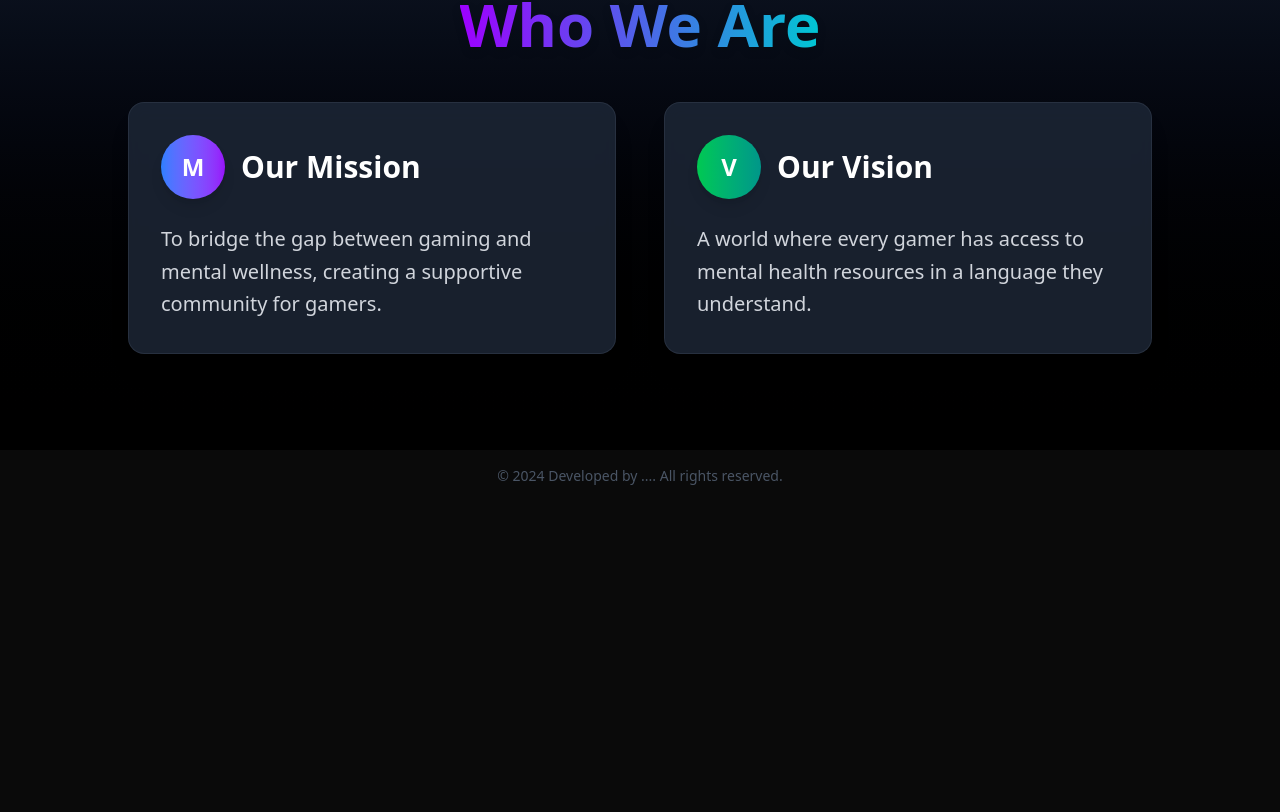
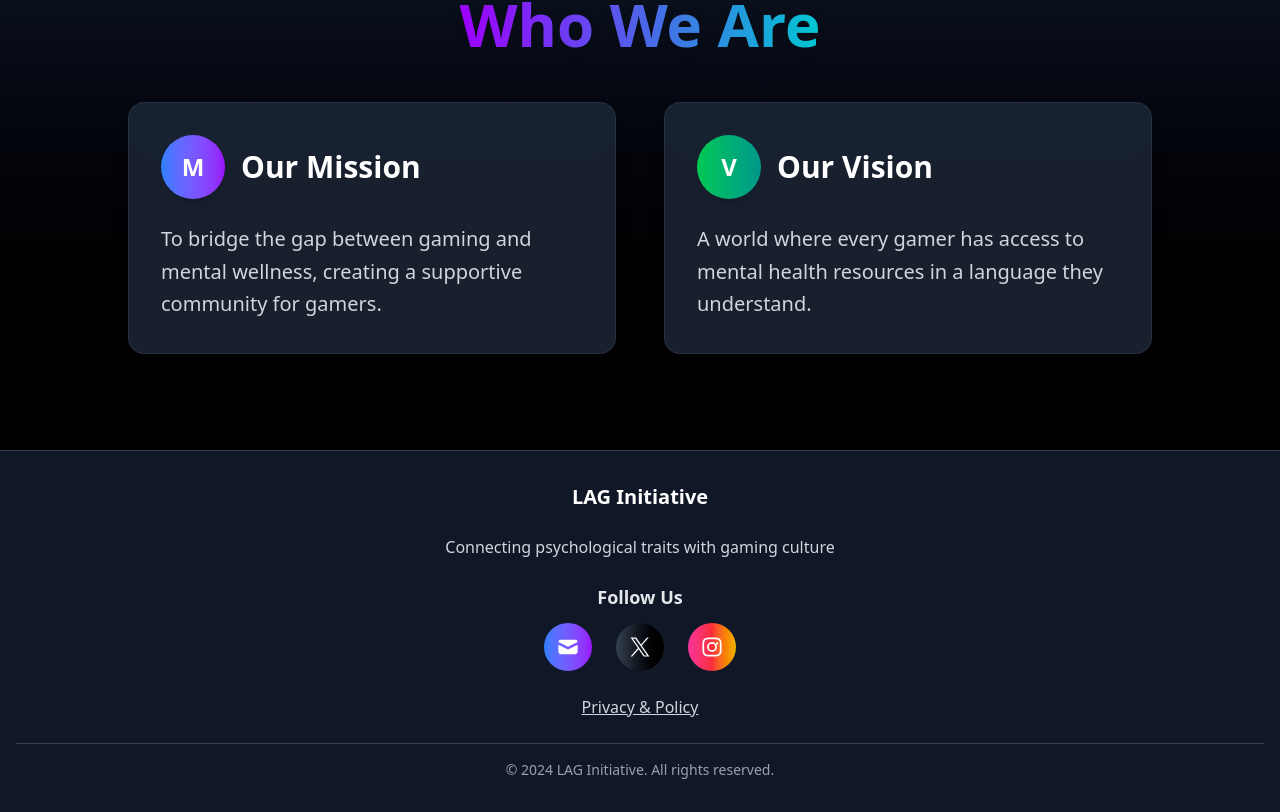
Before and after one commit to A222moq3e/LAG_Website, a Next.js app: page /en in a window 1280 px wide. Shown: the part 902-1714 px from the top of the page. Before the commit the page ends 1404 px from the top, so only its background shows below. Built offline with nearby package versions, Linux system fonts and the light colour scheme.

Commit message:
better footer

```diff
--- a/app/components/Footer.js
+++ b/app/components/Footer.js
@@ -9,15 +9,95 @@ export default function Footer() {
   const locale = params?.locale || 'en';
 
   return (
-    <div className="flex justify-between items-center">
-      <div className="container mx-auto items-center p-4">
+    <footer className="bg-gray-900 border-t border-gray-700 mt-auto">
+      <div className="container mx-auto px-4 py-8">
+        <div className="flex flex-col items-center space-y-6 text-center">
+
+          {/* Title */}
+          <div>
+            <h3 className="text-xl font-bold text-white">
+              {t(locale, 'footer.title')}
+            </h3>
+          </div>
+
+          {/* Description */}
+          <div>
             <p
-          className="text-center text-sm text-gray-600"
+              className="text-gray-300 max-w-md"
+              dir={locale === 'ar' ? 'rtl' : 'ltr'}
+            >
+              {t(locale, 'footer.description')}
+            </p>
+          </div>
+
+          {/* Follow Us Section */}
+          <div className="flex flex-col items-center space-y-3">
+            <h4 className="text-lg font-semibold text-gray-200">
+              {t(locale, 'footer.followUs')}
+            </h4>
+            <div className="flex gap-6 justify-center">
+              {/* Email */}
+              <a
+                href="mailto:contact@laginitiative.com"
+                className="p-3 rounded-full bg-gradient-to-r from-blue-500 to-purple-600 text-white hover:from-blue-600 hover:to-purple-700 transition-all duration-300 transform hover:scale-110"
+                aria-label="Email"
+              >
+                <svg className="w-6 h-6" fill="currentColor" viewBox="0 0 20 20">
+                  <path d="M2.003 5.884L10 9.882l7.997-3.998A2 2 0 0016 4H4a2 2 0 00-1.997 1.884z" />
+                  <path d="M18 8.118l-8 4-8-4V14a2 2 0 002 2h12a2 2 0 002-2V8.118z" />
+                </svg>
+              </a>
+
+              {/* X (Twitter) */}
+              <a
+                href="https://x.com/laginitiative"
+                target="_blank"
+                rel="noopener noreferrer"
+                className="p-3 rounded-full bg-gradient-to-r from-gray-700 to-black text-white hover:from-gray-600 hover:to-gray-900 transition-all duration-300 transform hover:scale-110"
+                aria-label="X (Twitter)"
+              >
+                <svg className="w-6 h-6" fill="currentColor" viewBox="0 0 20 20">
+                  <path d="M11.4678 8.77491L17.2961 2H15.915L10.8543 7.88256L6.81232 2H2.15039L8.26263 10.8955L2.15039 18H3.53159L8.87581 11.7878L13.1444 18H17.8063L11.4675 8.77491H11.4678ZM9.57608 10.9738L8.95678 10.0881L4.02925 3.03974H6.15068L10.1273 8.72795L10.7466 9.61374L15.9156 17.0075H13.7942L9.57608 10.9742V10.9738Z" />
+                </svg>
+              </a>
+
+              {/* Instagram */}
+              <a
+                href="https://instagram.com/laginitiative"
+                target="_blank"
+                rel="noopener noreferrer"
+                className="p-3 rounded-full bg-gradient-to-r from-pink-500 via-red-500 to-yellow-500 text-white hover:from-pink-600 hover:via-red-600 hover:to-yellow-600 transition-all duration-300 transform hover:scale-110"
+                aria-label="Instagram"
+              >
+                <svg className="w-6 h-6" fill="currentColor" viewBox="0 0 20 20">
+                  <path fillRule="evenodd" d="M10 2c2.172 0 2.43.01 3.281.048.85.038 1.434.174 1.943.372a3.9 3.9 0 011.416.923c.445.444.718.89.923 1.417.197.509.334 1.093.372 1.942C17.99 7.57 18 7.828 18 10s-.01 2.43-.048 3.281c-.038.85-.174 1.434-.372 1.943a3.9 3.9 0 01-.923 1.416c-.444.445-.89.718-1.417.923-.509.197-1.093.334-1.942.372C12.43 17.99 12.172 18 10 18s-2.43-.01-3.281-.048c-.85-.038-1.434-.174-1.943-.372a3.9 3.9 0 01-1.416-.923c-.445-.444-.718-.89-.923-1.417-.197-.509-.334-1.093-.372-1.942C2.01 12.43 2 12.172 2 10s.01-2.43.048-3.281c.038-.85.174-1.434.372-1.943a3.9 3.9 0 01.923-1.416c.444-.445.89-.718 1.417-.923.509-.197 1.093-.334 1.942-.372C7.57 2.01 7.828 2 10 2zm0 1.44c-2.136 0-2.39.009-3.233.047-.78.035-1.204.166-1.486.276a2.5 2.5 0 00-.92.598 2.5 2.5 0 00-.598.92c-.11.282-.24.706-.276 1.486C3.449 7.61 3.44 7.864 3.44 10s.009 2.39.047 3.233c.035.78.166 1.204.276 1.486.13.338.302.65.598.92.27.296.582.468.92.598.282.11.706.24 1.486.276.844.038 1.097.047 3.233.047s2.39-.009 3.233-.047c.78-.035 1.204-.166 1.486-.276a2.5 2.5 0 00.92-.598c.296-.27.468-.582.598-.92.11-.282.24-.706.276-1.486.038-.844.047-1.097.047-3.233s-.009-2.39-.047-3.233c-.035-.78-.166-1.204-.276-1.486a2.5 2.5 0 00-.598-.92 2.5 2.5 0 00-.92-.598c-.282-.11-.706-.24-1.486-.276C12.39 3.449 12.136 3.44 10 3.44zm0 2.452a4.108 4.108 0 110 8.216 4.108 4.108 0 010-8.216zm0 1.441a2.667 2.667 0 100 5.334 2.667 2.667 0 000-5.334zm5.23-.247a.96.96 0 11-1.92 0 .96.96 0 011.92 0z" clipRule="evenodd" />
+                </svg>
+              </a>
+            </div>
+          </div>
+
+          {/* Privacy Policy */}
+          <div>
+            <Link
+              href={`/${locale}/privacy-policy`}
+              className="text-gray-300 hover:text-white underline transition-colors"
+            >
+              {t(locale, 'footer.privacyPolicy')}
+            </Link>
+          </div>
+
+          {/* Copyright */}
+          <div className="pt-4 border-t border-gray-700 w-full">
+            <p
+              className="text-sm text-gray-400"
               dir={locale === 'ar' ? 'rtl' : 'ltr'}
             >
               {t(locale, 'footer.copyright')}
             </p>
           </div>
+
         </div>
+      </div>
+    </footer>
   );
 }
--- a/app/locales/ar.json
+++ b/app/locales/ar.json
@@ -11,7 +11,11 @@
     "english": "English"
   },
   "footer": {
-    "copyright": "© 2024 لاج. جميع الحقوق محفوظة."
+    "title": "مبادرة لاج",
+    "description": "ربط السمة النفسية بثقافة الألعاب الإلكترونية",
+    "followUs": "تابعونا",
+    "privacyPolicy": "الخصوصية والسياسة",
+    "copyright": "© 2024 مبادرة لاج. جميع الحقوق محفوظة."
   },
   "quiz": {
     "title": "ماشي",
--- a/app/locales/en.json
+++ b/app/locales/en.json
@@ -11,7 +11,11 @@
     "english": "English"
   },
   "footer": {
-    "copyright": "© 2024 Developed by .... All rights reserved."
+    "title": "LAG Initiative",
+    "description": "Connecting psychological traits with gaming culture",
+    "followUs": "Follow Us",
+    "privacyPolicy": "Privacy & Policy",
+    "copyright": "© 2024 LAG Initiative. All rights reserved."
   },
   "quiz": {
     "title": "Mashy",
```
Lines whose indentation alone changed are shown as unchanged.
